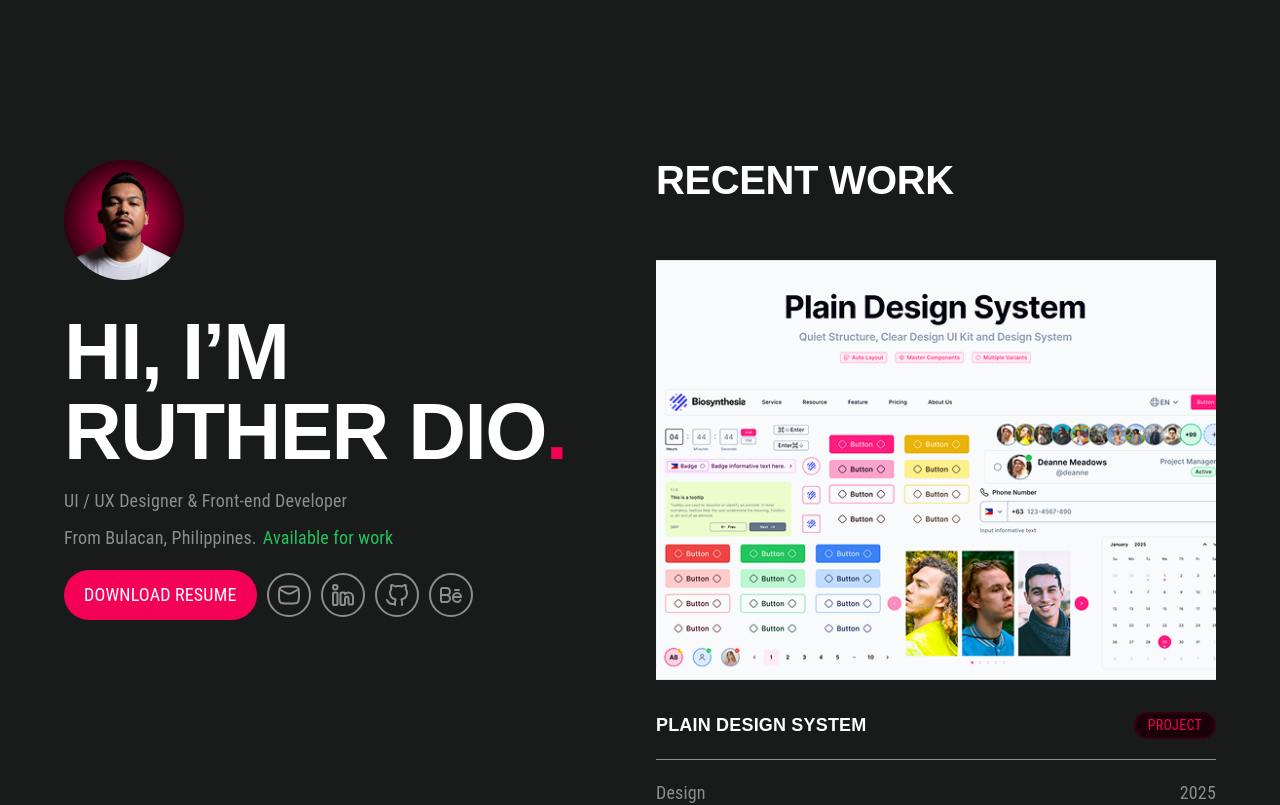
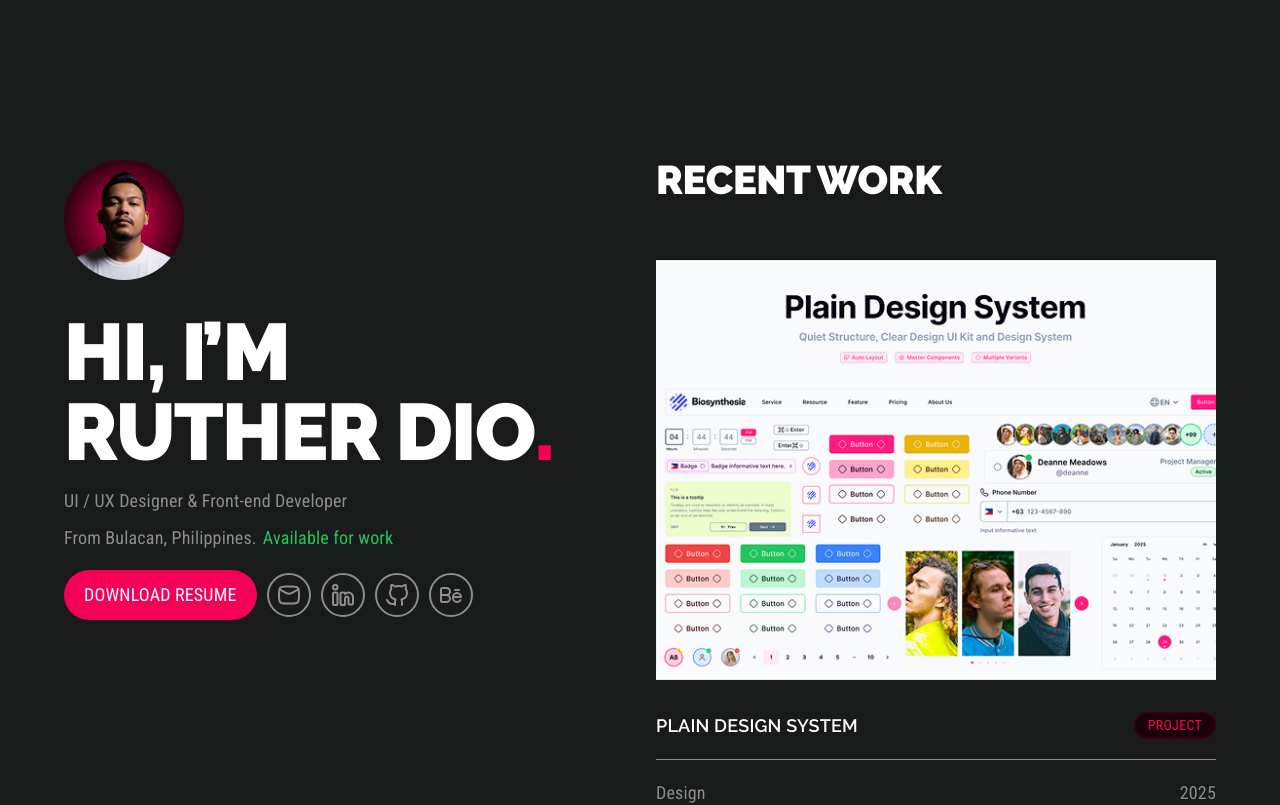
Before and after one commit to rutherx44/ruther-portfolio, a React (Vite) app: page / in a window 1280 px wide. Shown: the top 805 px of the page. Built offline with nearby package versions, Linux system fonts and the light colour scheme.

Commit message:
import font style

```diff
--- a/src/styles/index.css
+++ b/src/styles/index.css
@@ -1,3 +1,4 @@
+@import url('https://fonts.googleapis.com/css2?family=Raleway:ital,wght@0,100..900;1,100..900&family=Roboto+Condensed:ital,wght@0,100..900;1,100..900&display=swap');
 @import "tailwindcss";
 
 @theme {
```
